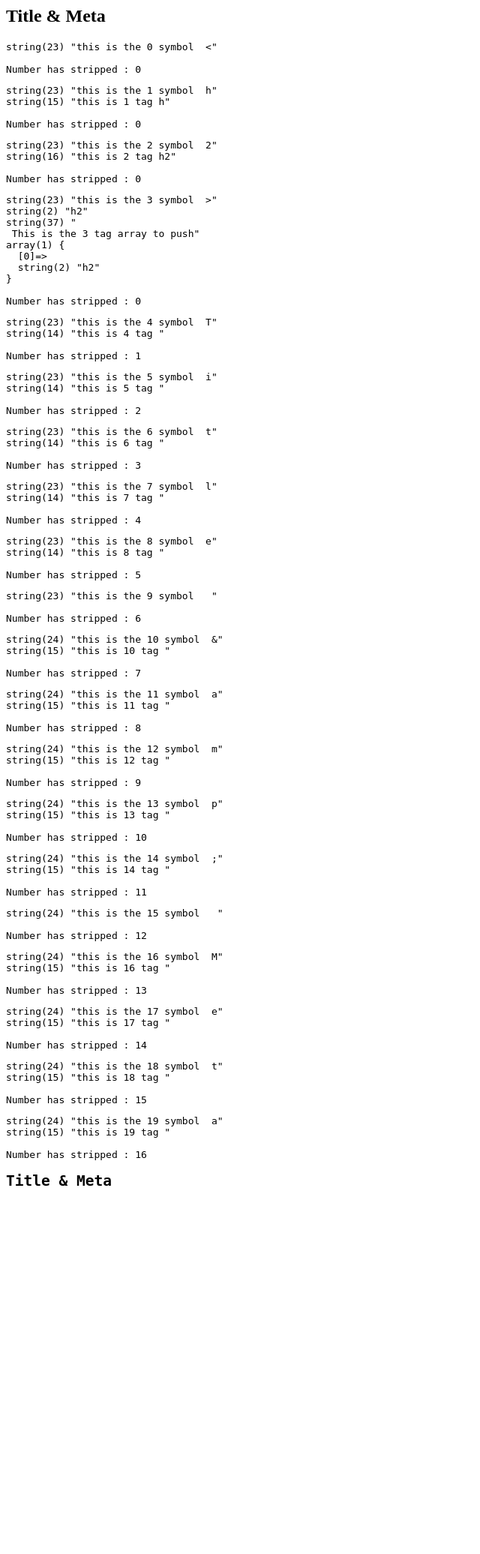
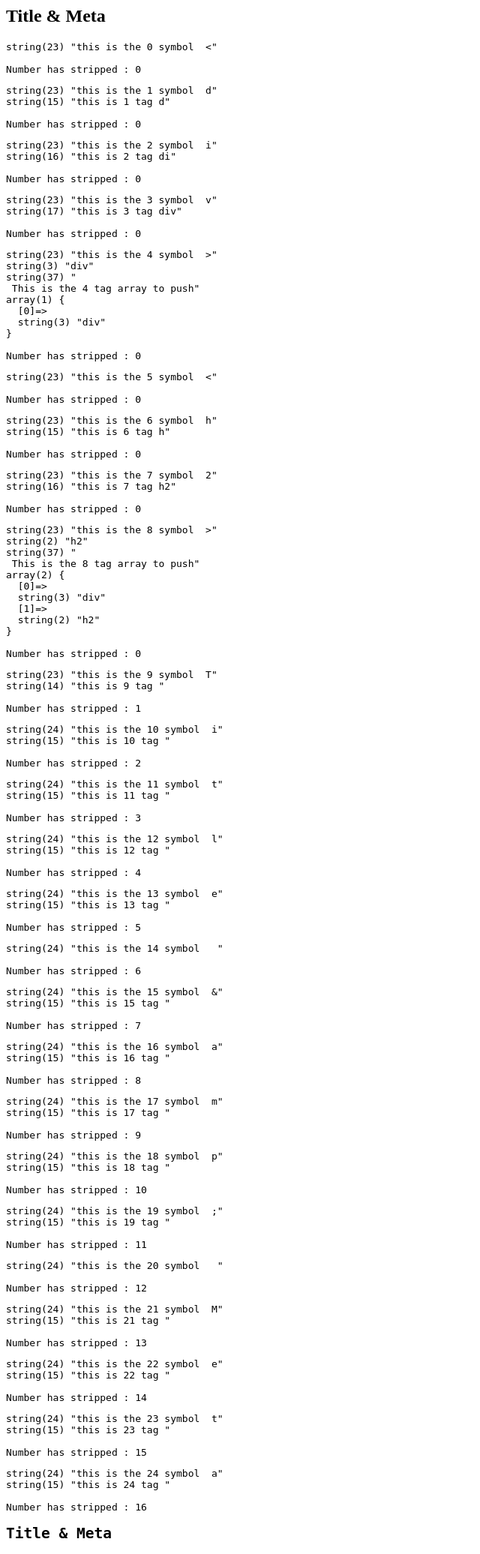
Before and after one commit to lechuhuuha/cool-things-i-do-with-php, a PHP site: page /html_cut.php in a window 1280 px wide. Shown: the whole page at 75% size, without its empty margins (0-640 px from the left). Before the commit the page ends 1581 px from the top, so only its background shows below. Run offline with PHP 8.4, Linux system fonts and the light colour scheme.

Commit message:
some changes htmlcut

```diff
--- a/html_cut.php
+++ b/html_cut.php
@@ -47,7 +47,7 @@ function html_cut($text, $max_length)
         $symbol  = $text[$i];
         // $result will get the value of $symbol
         $result .= $symbol;
-
+        // <h2>Title &amp; Meta
         // i use var_dump to demonstate how this work
         echo '<pre>';
         var_dump('this is the ' . $i .  ' symbol  ' . $symbol);
@@ -103,7 +103,7 @@ function html_cut($text, $max_length)
                     $grab_open = false;
                     // Push the $tag we get in default case to $tags array
                     array_push($tags, $tag);
-
+                    // h2
                     // You can see this var_dump to see how its work
                     var_dump($tag);
                     var_dump(' <br> This is the ' . $i . ' tag array to push');
@@ -119,17 +119,17 @@ function html_cut($text, $max_length)
                 break;
                 // default case when $symbol is the string
             default:
-            // if $text in grab state or close state then $symbol  is the tag
+                // if $text in grab state or close state then $symbol  is the tag
                 if ($grab_open || $is_close)
                     $tag .= $symbol;
+                // h2
                 var_dump('this is ' . $i  . ' tag ' . $tag);
 
-            // if not then we successfull stripped 1 word
+                // if not then we successfull stripped 1 word
                 if (!$is_open && !$is_close)
                     $stripped++;
                 break;
         }
-
         $i++;
         echo '<br>' . 'Number has stripped : ' . $stripped;
     }
@@ -137,85 +137,18 @@ function html_cut($text, $max_length)
     // then add $tags in last position of $result
     while ($tags) {
         $result .= "</" . array_pop($tags) . ">";
-        // echo '<h2>This is result </h2>';
+        // echo '<h2>Title &amp; Meta</h2>';
         // var_dump($result);
         // echo '<br>';
     }
 
     return $result;
 }
-$testHtml = '<h2>Title &amp; Meta</h2>';
+$testHtml = '<div><h2>Title &amp; Meta</h2></div>';
 echo $testHtml;
 
 print_r(html_cut($testHtml, 16));
 
-$html = '<div class="module sidebar-linked">
-<h4 id="h-linked">Linked</h4>
-<div class="linked" data-tracker="lq=1">
-        <div class="spacer js-gps-track" data-gps-track="linkedquestion.click({ source_post_id: 2398725, target_question_id: 31108643, position: 0 })">
-            <a href="https://stackoverflow.com/q/31108643?lq=1" title="Vote score (upvotes - downvotes)">
-                <div class="answer-votes  default">3</div>
-            </a>
-            <a href="https://stackoverflow.com/questions/31108643/changed-formation-while-use-character-limit-in-tbs-library?noredirect=1&amp;lq=1" class="question-hyperlink">Changed formation while use character limit in TBS library</a>
-        </div>
-        <div class="spacer js-gps-track" data-gps-track="linkedquestion.click({ source_post_id: 2398725, target_question_id: 2345670, position: 1 })">
-            <a href="https://stackoverflow.com/q/2345670?lq=1" title="Vote score (upvotes - downvotes)">
-                <div class="answer-votes answered-accepted default">17</div>
-            </a>
-            <a href="https://stackoverflow.com/questions/2345670/php-domdocument-get-html-source-of-body?noredirect=1&amp;lq=1" class="question-hyperlink">PHP DOMDocument - get html source of BODY</a>
-        </div>
-        <div class="spacer js-gps-track" data-gps-track="linkedquestion.click({ source_post_id: 2398725, target_question_id: 830283, position: 2 })">
-            <a href="https://stackoverflow.com/q/830283?lq=1" title="Vote score (upvotes - downvotes)">
-                <div class="answer-votes answered-accepted default">10</div>
-            </a>
-            <a href="https://stackoverflow.com/questions/830283/cutting-html-strings-without-breaking-html-tags?noredirect=1&amp;lq=1" class="question-hyperlink">Cutting HTML strings without breaking HTML tags</a>
-        </div>
-        <div class="spacer js-gps-track" data-gps-track="linkedquestion.click({ source_post_id: 2398725, target_question_id: 14140596, position: 3 })">
-            <a href="https://stackoverflow.com/q/14140596?lq=1" title="Vote score (upvotes - downvotes)">
-                <div class="answer-votes answered-accepted default">4</div>
-            </a>
-            <a href="https://stackoverflow.com/questions/14140596/php-substr-function-that-allows-you-to-set-start-and-stop-point-and-keeps-html?noredirect=1&amp;lq=1" class="question-hyperlink">PHP substr() function that allows you to set start and stop point AND keeps HTML formatting?</a>
-        </div>
-        <div class="spacer js-gps-track" data-gps-track="linkedquestion.click({ source_post_id: 2398725, target_question_id: 2105169, position: 4 })">
-            <a href="https://stackoverflow.com/q/2105169?lq=1" title="Vote score (upvotes - downvotes)">
-                <div class="answer-votes answered-accepted default">3</div>
-            </a>
-            <a href="https://stackoverflow.com/questions/2105169/how-to-clip-html-fragments-without-breaking-up-tags?noredirect=1&amp;lq=1" class="question-hyperlink">How to clip HTML fragments without breaking up tags?</a>
-        </div>
-        <div class="spacer js-gps-track" data-gps-track="linkedquestion.click({ source_post_id: 2398725, target_question_id: 3108164, position: 5 })">
-            <a href="https://stackoverflow.com/q/3108164?lq=1" title="Vote score (upvotes - downvotes)">
-                <div class="answer-votes answered-accepted default">3</div>
-            </a>
-            <a href="https://stackoverflow.com/questions/3108164/how-to-truncate-an-html-text-and-still-maintain-the-format-in-php?noredirect=1&amp;lq=1" class="question-hyperlink">How to truncate an html text and still maintain the format, in PHP</a>
-        </div>
-        <div class="spacer js-gps-track" data-gps-track="linkedquestion.click({ source_post_id: 2398725, target_question_id: 24330464, position: 6 })">
-            <a href="https://stackoverflow.com/q/24330464?lq=1" title="Vote score (upvotes - downvotes)">
-                <div class="answer-votes answered-accepted default">2</div>
-            </a>
-            <a href="https://stackoverflow.com/questions/24330464/php-substr-breaks-my-table?noredirect=1&amp;lq=1" class="question-hyperlink">PHP substr breaks my table</a>
-        </div>
-        <div class="spacer js-gps-track" data-gps-track="linkedquestion.click({ source_post_id: 2398725, target_question_id: 53876030, position: 7 })">
-            <a href="https://stackoverflow.com/q/53876030?lq=1" title="Vote score (upvotes - downvotes)">
-                <div class="answer-votes  default">0</div>
-            </a>
-            <a href="https://stackoverflow.com/questions/53876030/php-send-browser-content-to-text-file?noredirect=1&amp;lq=1" class="question-hyperlink">PHP send browser content to text file</a>
-        </div>
-        <div class="spacer js-gps-track" data-gps-track="linkedquestion.click({ source_post_id: 2398725, target_question_id: 50935705, position: 8 })">
-            <a href="https://stackoverflow.com/q/50935705?lq=1" title="Vote score (upvotes - downvotes)">
-                <div class="answer-votes  default">0</div>
-            </a>
-            <a href="https://stackoverflow.com/questions/50935705/php-html-decode-html-entity-decode-breaks-page-with-js?noredirect=1&amp;lq=1" class="question-hyperlink">PHP html_decode/html_entity_decode breaks page with JS</a>
-        </div>
-        <div class="spacer js-gps-track" data-gps-track="linkedquestion.click({ source_post_id: 2398725, target_question_id: 29627746, position: 9 })">
-            <a href="https://stackoverflow.com/q/29627746?lq=1" title="Vote score (upvotes - downvotes)">
-                <div class="answer-votes  default">0</div>
-            </a>
-            <a href="https://stackoverflow.com/questions/29627746/wordpress-filters-and-excerpts?noredirect=1&amp;lq=1" class="question-hyperlink">Wordpress filters and excerpts</a>
-        </div>
-        <div class="spacer more ml32 pl16 pt8">
-            <a href="https://stackoverflow.com/questions/linked/2398725?lq=1">See more linked questions</a>
-        </div>
-</div>
-</div>';
+
 // $text = 'asdasdsadsadsadsa';
 // echo $text[1];
```
